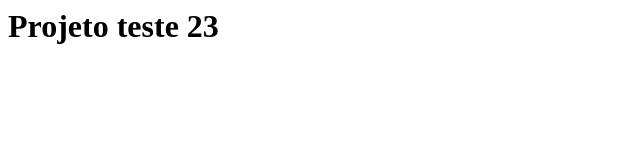
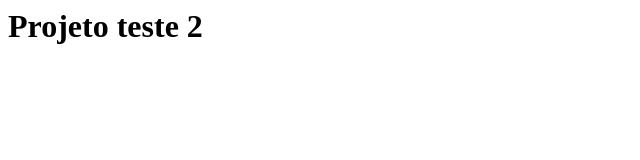
Before and after one commit to andrelgirao22/meu-site, a plain HTML site: page index.html in a window 1280 px wide. Shown: the full height of the page, 0-640 px from the left. Drawn offline with Linux system fonts and the light colour scheme.

Commit message:
titulo alterado

```diff
--- a/index.html
+++ b/index.html
@@ -4,7 +4,7 @@
 </head>
 
 <body>
-	<h1>Projeto teste 23</h1>
+	<h1>Projeto teste 2</h1>
 
 </body>
 
```
